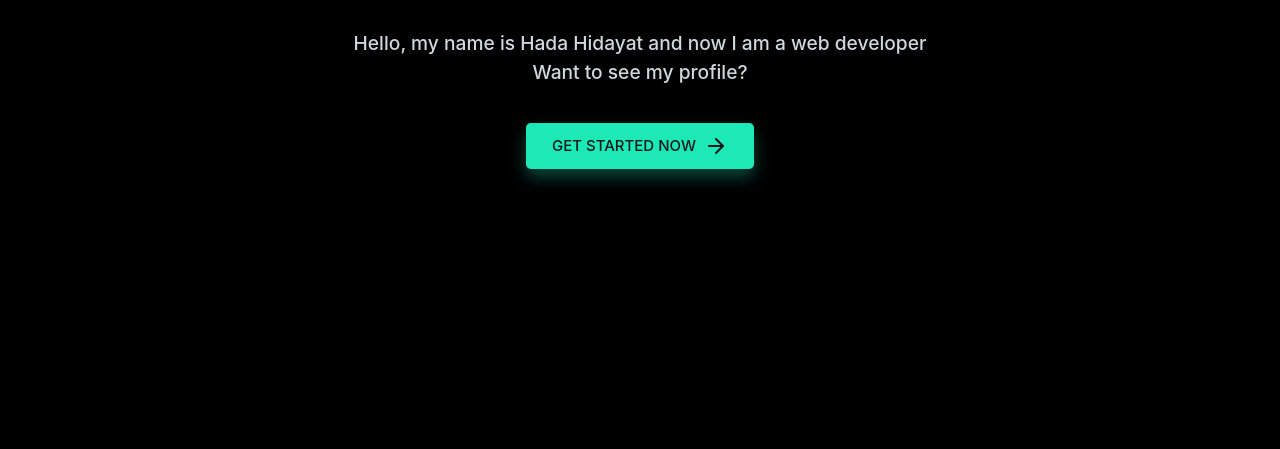
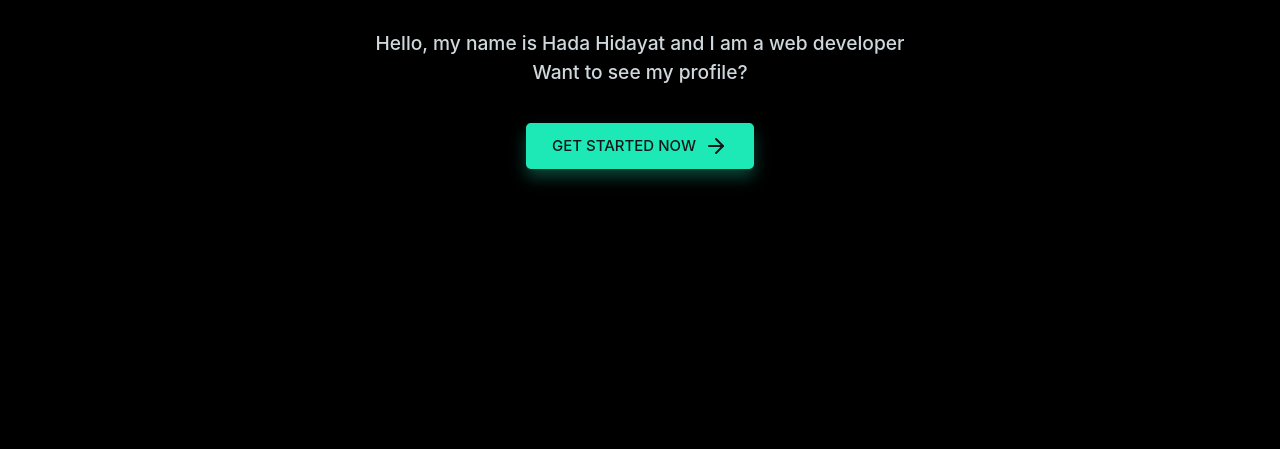
Before and after one commit to L200170100/L200170100.github.io, a plain HTML site: page hada/index.html in a window 1280 px wide. Shown: the part 351-800 px from the top of the page. Drawn offline with nearby package versions, Linux system fonts and the light colour scheme; a web font is replaced by a local one.

Commit message:
Update index.html

```diff
--- a/hada/index.html
+++ b/hada/index.html
@@ -56,7 +56,7 @@
         <div class="row vh-md-100">
             <div class="col-md-8 col-sm-10 col-12 mx-auto my-auto text-center">
                 <h1 class="heading-black text-capitalize flex flex-row text-primary">Welcome to my profile</h1>
-                <p class="lead py-3">Hello, my name is Hada Hidayat and now I am a web developer
+                <p class="lead py-3">Hello, my name is Hada Hidayat and I am a web developer
                 <br>Want to see my profile?</p>
                 <a href="#about" class="nav-link page-scroll">
                 <button class="btn btn-primary d-inline-flex flex-row align-items-center">
```
